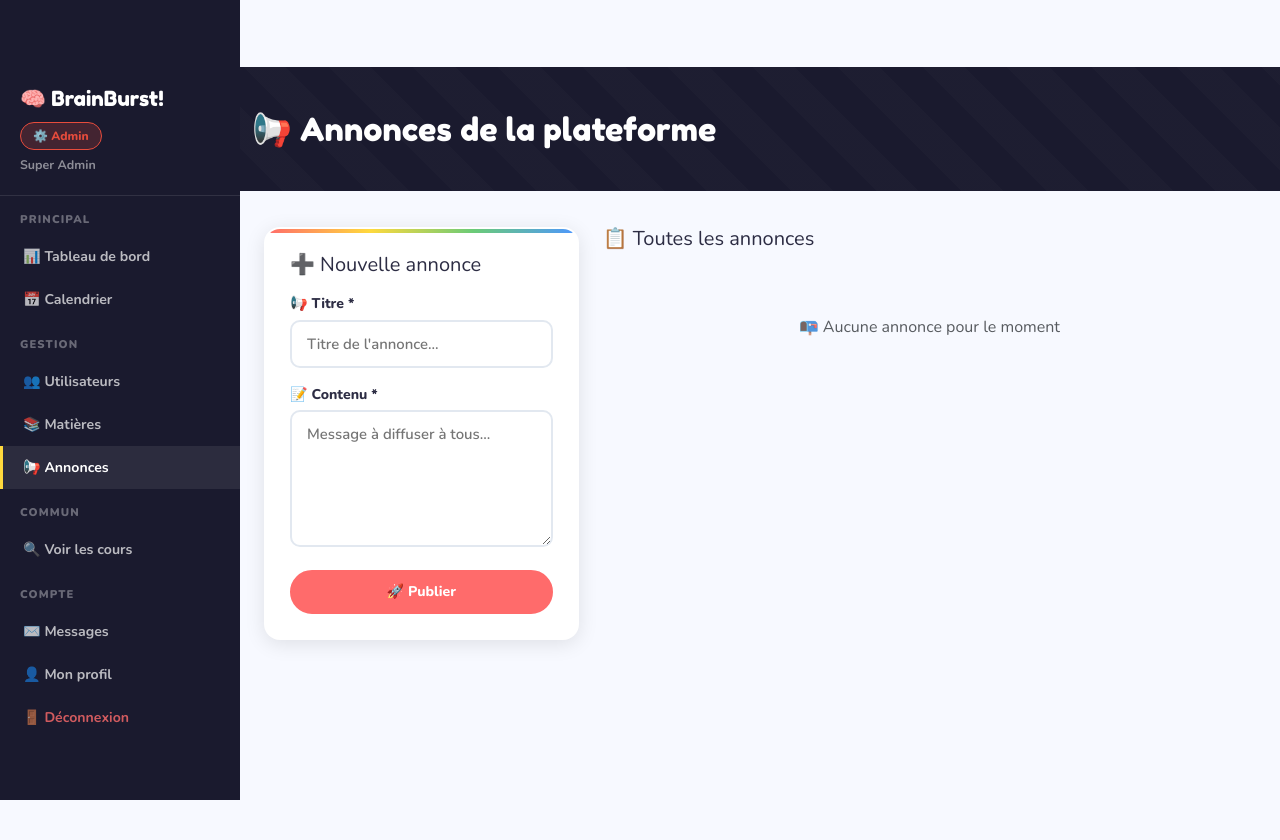
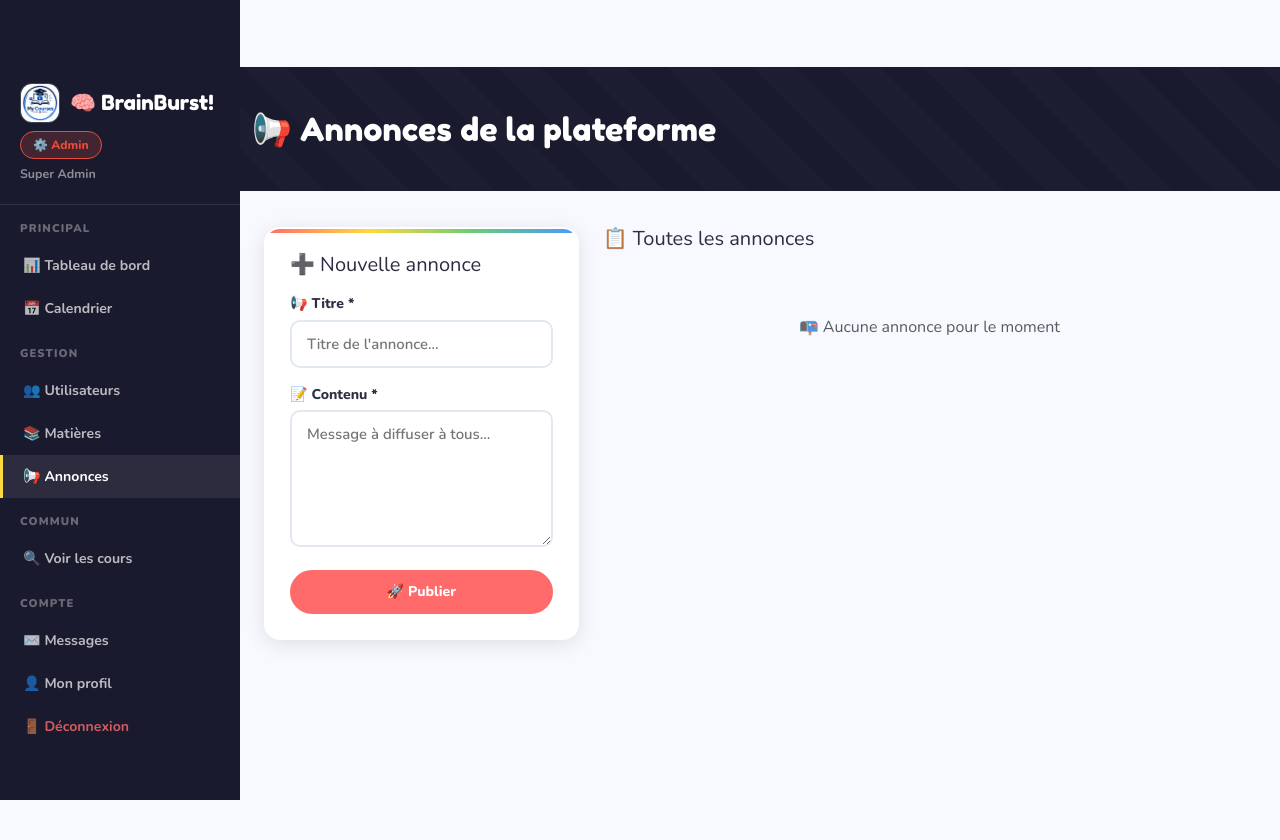
Before and after one commit to baraajday-cyber/platforme, a Flask app: page /admin/annonces in a window 1280 px wide. Shown: the top 840 px of the page. Run offline with Flask 3, Linux system fonts and the light colour scheme; a user stored in the database is signed in; some libraries are stand-ins or nearby versions.

Commit message:
Integrate platform logo

```diff
--- a/templates/base.html
+++ b/templates/base.html
@@ -180,7 +180,11 @@ footer::before{content:'';display:block;height:4px;
 <!-- SIDEBAR -->
 <div class="side-nav">
   <div style="padding:16px 20px 20px;border-bottom:1px solid rgba(255,255,255,.1)">
-    <div style="font-family:'Fredoka One',cursive;color:white;font-size:1.3rem">🧠 BrainBurst!</div>
+    <div style="display:flex;align-items:center;gap:10px;">
+      <img src="{{ url_for('static', filename='logo.png') }}" alt="BrainBurst" style="width:40px;height:40px;object-fit:contain;border-radius:12px;background:rgba(255,255,255,.06);border:1px solid rgba(255,255,255,.12)" onerror="this.style.display='none';"/>
+      <div style="font-family:'Fredoka One',cursive;color:white;font-size:1.3rem;line-height:1">🧠 BrainBurst!</div>
+    </div>
+
     <div class="mt-2">
       <span class="role-badge role-{{ current_user.role }}">
         {{ '⚙️ Admin' if current_user.role=='admin' else '👨‍🏫 Enseignant' if current_user.role=='enseignant' else '🎓 Élève' }}
@@ -239,7 +243,11 @@ footer::before{content:'';display:block;height:4px;
 <!-- NAVBAR publique -->
 <nav class="navbar navbar-expand-lg navbar-dark">
   <div class="container">
-    <a class="navbar-brand" href="{{ url_for('index') }}">🧠 Brain<span class="burst">Burst</span>!</a>
+    <a class="navbar-brand" href="{{ url_for('index') }}" style="display:flex;align-items:center;gap:10px;">
+      <img src="{{ url_for('static', filename='logo.png') }}" alt="BrainBurst" style="width:40px;height:40px;object-fit:contain;border-radius:12px;" onerror="this.style.display='none';"/>
+      <span>🧠 Brain<span class="burst">Burst</span>!</span>
+    </a>
+
     <div class="ms-auto d-flex gap-2 align-items-center">
       <a href="{{ url_for('login') }}" class="nav-pill nav-link">🔑 Connexion</a>
     </div>
```
Also changed, not shown: static/logo.png (added).
